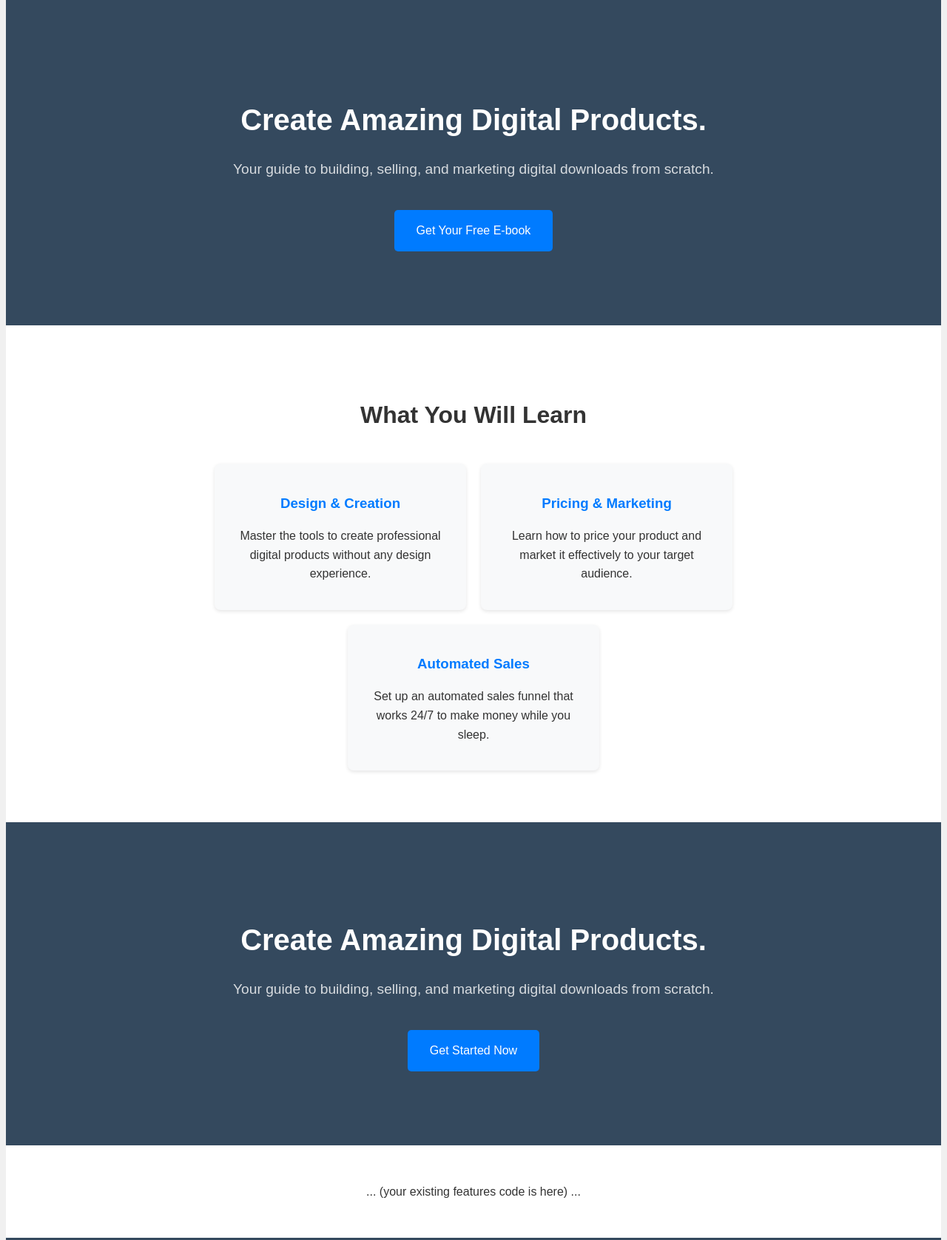
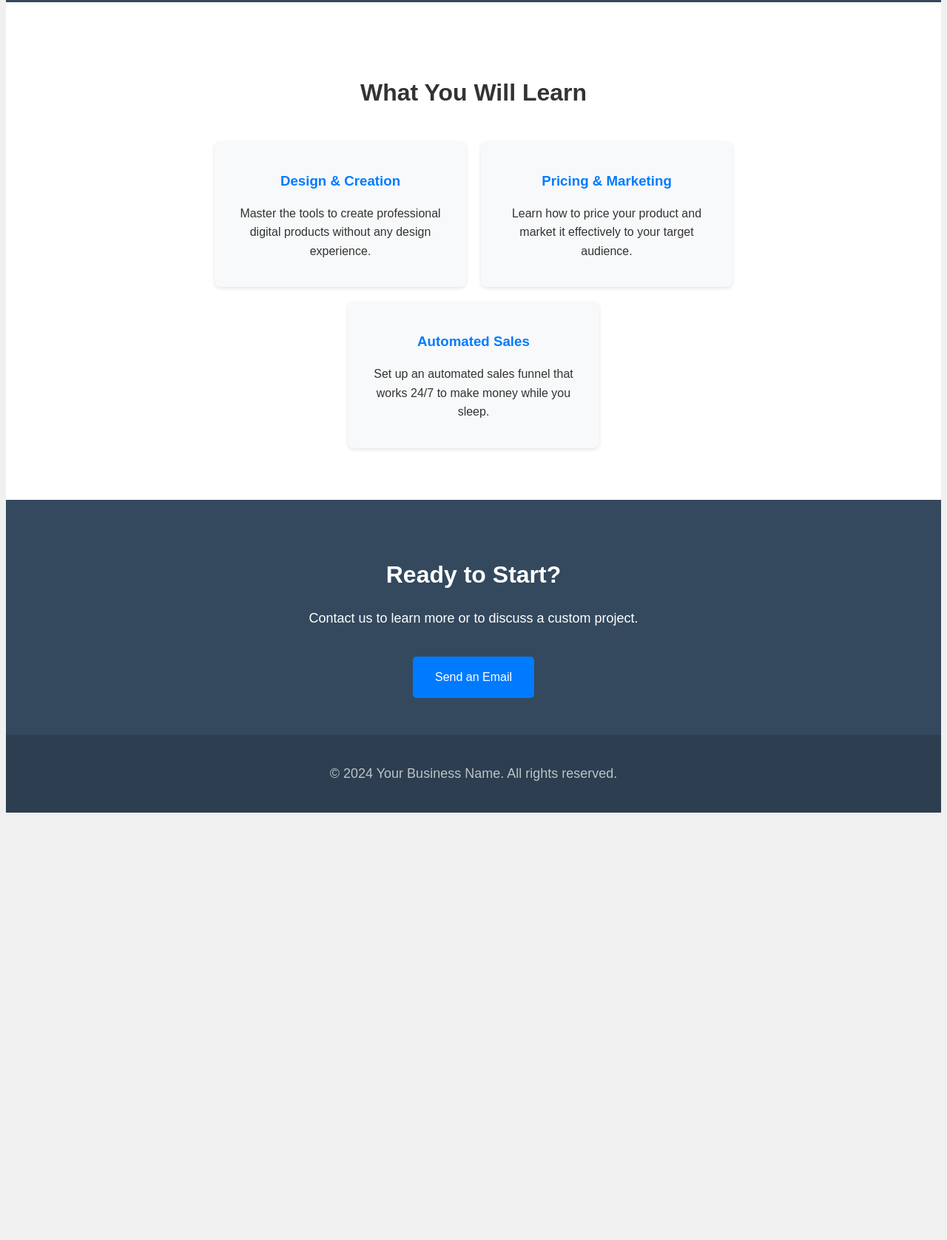
Before and after one commit to matopehenry265-eng/Online-store-website-, a plain HTML site: page index.html in a window 1280 px wide. Shown: the part 441-2118 px from the top of the page at 74% size. After the commit the page ends 1548 px from the top, so only its background shows below. Drawn offline with Linux system fonts and the light colour scheme.

Commit message:
Add files via upload

```diff
--- a/index.html
+++ b/index.html
@@ -3,7 +3,7 @@
 <head>
     <meta charset="UTF-8">
     <meta name="viewport" content="width=device-width, initial-scale=1.0">
-    <title>My First Website</title>
+    <title>Create Digital Products</title>
     <link rel="stylesheet" href="Style.css">
 </head>
 <body>
@@ -12,16 +12,7 @@
         <div class="hero-content">
             <h1>Create Amazing Digital Products.</h1>
             <p>Your guide to building, selling, and marketing digital downloads from scratch.</p>
-            <a href="#" class="btn">Get Your Free E-book</a>
-        </div>
-    </header>
-<body>
-
-    <header class="hero">
-        <div class="hero-content">
-            <h1>Create Amazing Digital Products.</h1>
-            <p>Your guide to building, selling, and marketing digital downloads from scratch.</p>
-            <a href="#" class="btn">Get Your Free E-book</a>
+            <a href="#contact" class="btn">Get Started Now</a>
         </div>
     </header>
 
@@ -44,24 +35,11 @@
             </div>
         </div>
     </section>
-<body>
-
-    <header class="hero">
-        <div class="hero-content">
-            <h1>Create Amazing Digital Products.</h1>
-            <p>Your guide to building, selling, and marketing digital downloads from scratch.</p>
-            <a href="#contact" class="btn">Get Started Now</a>
-        </div>
-    </header>
-
-    <section class="features">
-        ... (your existing features code is here) ...
-    </section>
 
     <section class="contact" id="contact">
         <h2>Ready to Start?</h2>
         <p>Contact us to learn more or to discuss a custom project.</p>
-        <a href="mailto:matopehenry265@gmail.com" class="btn">Send an Email</a>
+        <a href="mailto: matopehenry265@gmail.com" class="btn">Send an Email</a>
     </section>
 
     <footer>
@@ -69,9 +47,4 @@
     </footer>
 
 </body>
-
-</body>
-
-</body>
-
 </html>
```
